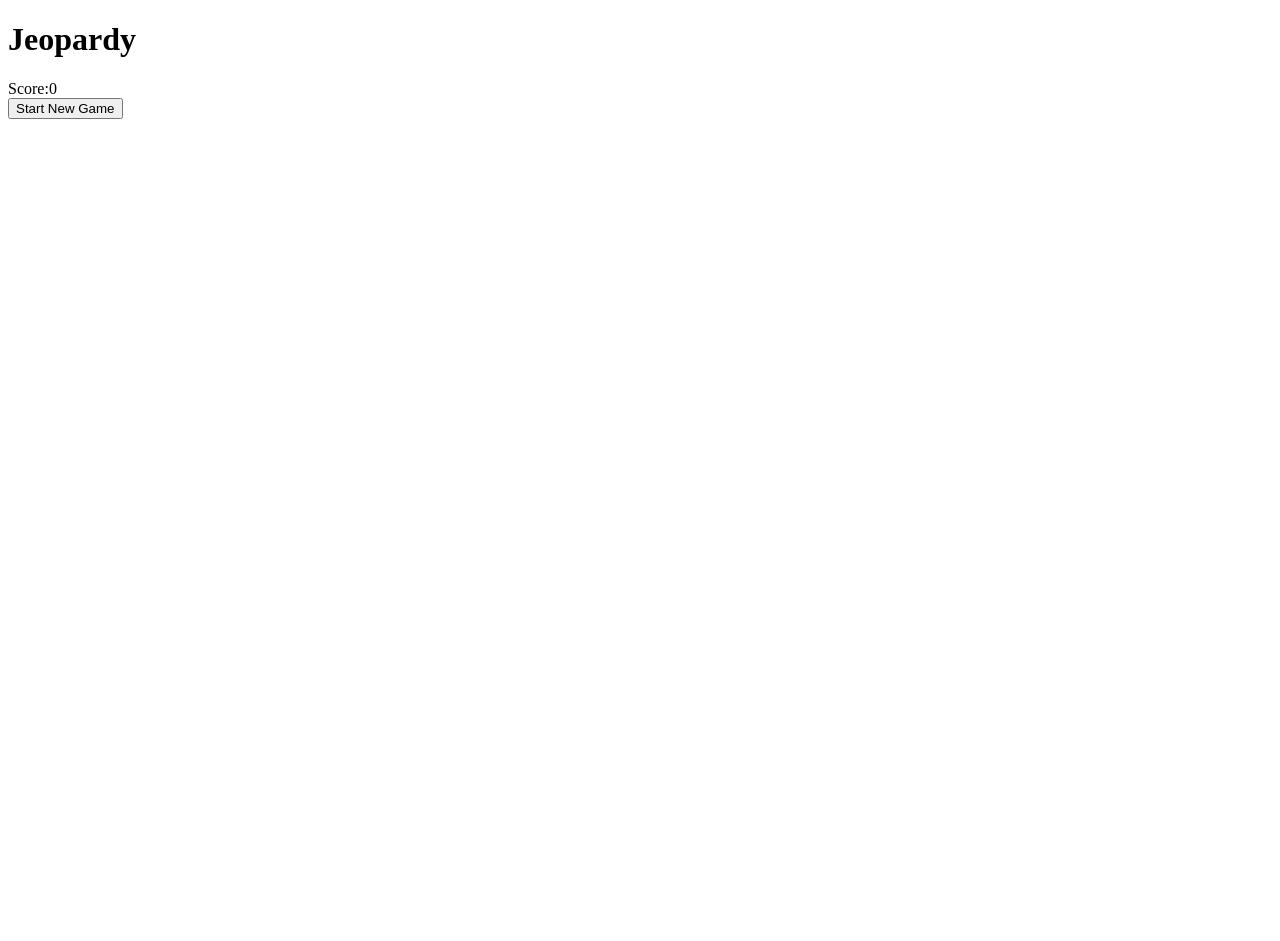
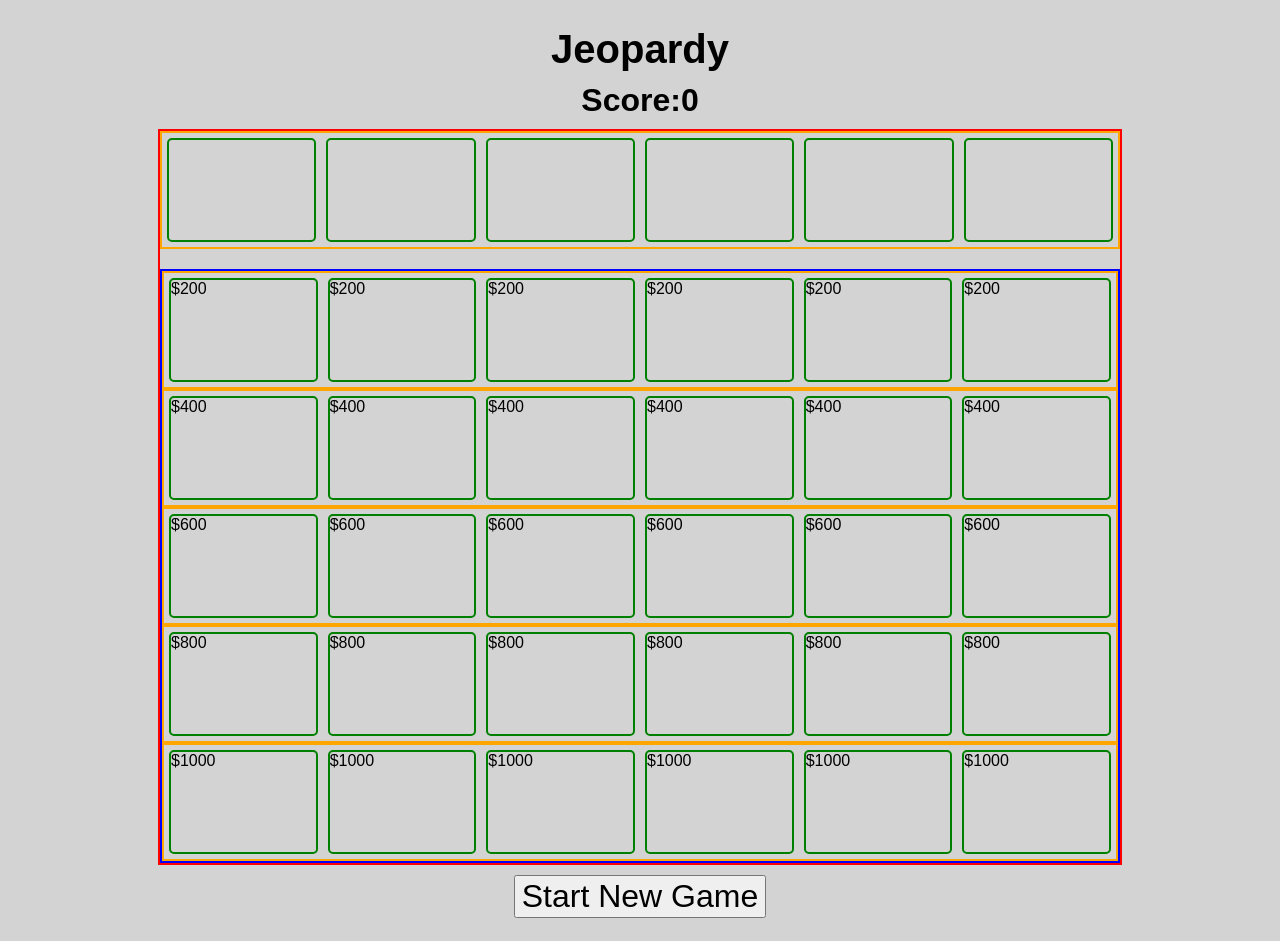
Before and after one commit to Timmahoney2000/jeopardy, a plain HTML site: page index.html in a window 1280 px wide. Before the commit the page ends 800 px from the top, so only its background shows below. Drawn offline with Linux system fonts and the light colour scheme.

Commit message:
loops completed

```diff
--- a/index.html
+++ b/index.html
@@ -18,6 +18,6 @@
     </section>
     <button type="button" id="start-game">Start New Game</button>
 
-    <style src="main.js"></style>
+    <script src="main.js"></script>
 </body>
 </html>
--- a/main.js
+++ b/main.js
@@ -0,0 +1,39 @@
+// initialize game board on page load
+initBoard()
+initCatRow()
+
+function initCatRow() {
+    let catRow = document.getElementById('category-row')
+
+    for (let i = 0; i < 6; i++) {
+        let box = document.createElement('div')
+        box.className = 'clue-box category-box'
+        catRow.appendChild(box)
+    }
+}
+
+function initBoard() {
+   let board = document.getElementById('clue-board')
+
+   // generate 5 rows, then place 6 boxes in each row
+
+   for (let i = 0; i < 5; i++) {
+    let row = document.createElement('div')
+    let boxValue = 200 * (i + 1)
+    row.className = 'clue-row'
+
+    for (let j = 0; j < 6; j++) {
+        let box = document.createElement('div')
+        box.className = 'clue-box'
+        box.textContent = '$' + boxValue
+        box.addEventListener('click', getClue, false)
+        row.appendChild(box)
+    }
+
+    board.appendChild(row)
+   }
+}
+
+function getClue() {
+    console.log('have a nice day')
+}
--- a/style.css
+++ b/style.css
@@ -0,0 +1,56 @@
+body {
+    box-sizing: border-box;
+    text-align: center;
+    font-family: Arial, Helvetica, sans-serif;
+    background-color: lightgray;
+}
+
+h1 {
+    font-size: 2.5rem;
+    margin-bottom: 10px;
+}
+
+button {
+    font-size: 2rem;
+    margin-bottom: 15px;
+}
+
+span {
+    font-size: 2rem;
+    font-weight: bold;
+}
+
+#game-container {
+    text-align: center;
+    display: flex;
+    flex-direction: column;
+    width: 75vw;
+    margin: 10px auto;
+    border: 2px solid red;
+}
+
+#category-row {
+    display: flex;
+    align-items: center;
+    margin-bottom: 20px;
+    border: 2px solid orange;
+}
+
+#clue-board {
+    flex-direction: column;
+    border: 2px solid blue;
+}
+
+.clue-row {
+    display: flex;
+    border: 2px solid orange;
+}
+
+.clue-box {
+    display: flex;
+    border: 2px solid green;
+    border-radius: 5px;
+    margin: 5px;
+    height: 100px;
+    flex: 1;
+}
```
